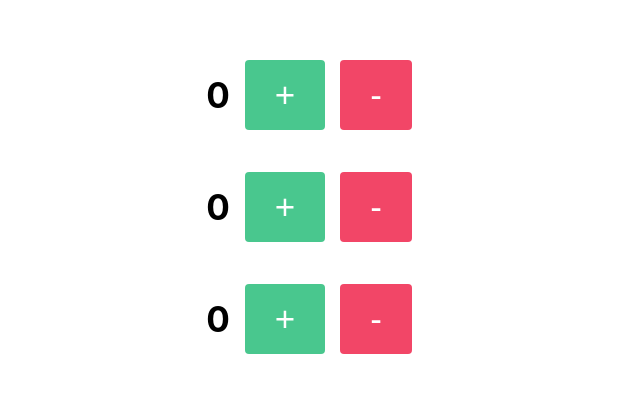
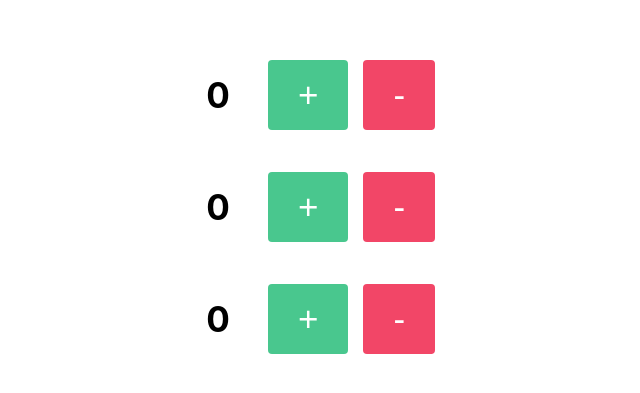
Before and after one commit to Mohammed-katanani/react-task3, a React (Create React App) app: page / in a window 1280 px wide. Shown: the part 193-586 px from the top of the page, without its empty margins (331-971 px from the left). Built offline with nearby package versions, Linux system fonts and the light colour scheme.

Commit message:
update the valedation

```diff
--- a/src/Counter/index.css
+++ b/src/Counter/index.css
@@ -22,4 +22,6 @@ button:last-of-type{
 p{
     /* margin-right: 20px; */
     font-weight: bold;
+    width: 70px;
+    text-align: center;
 }
```
